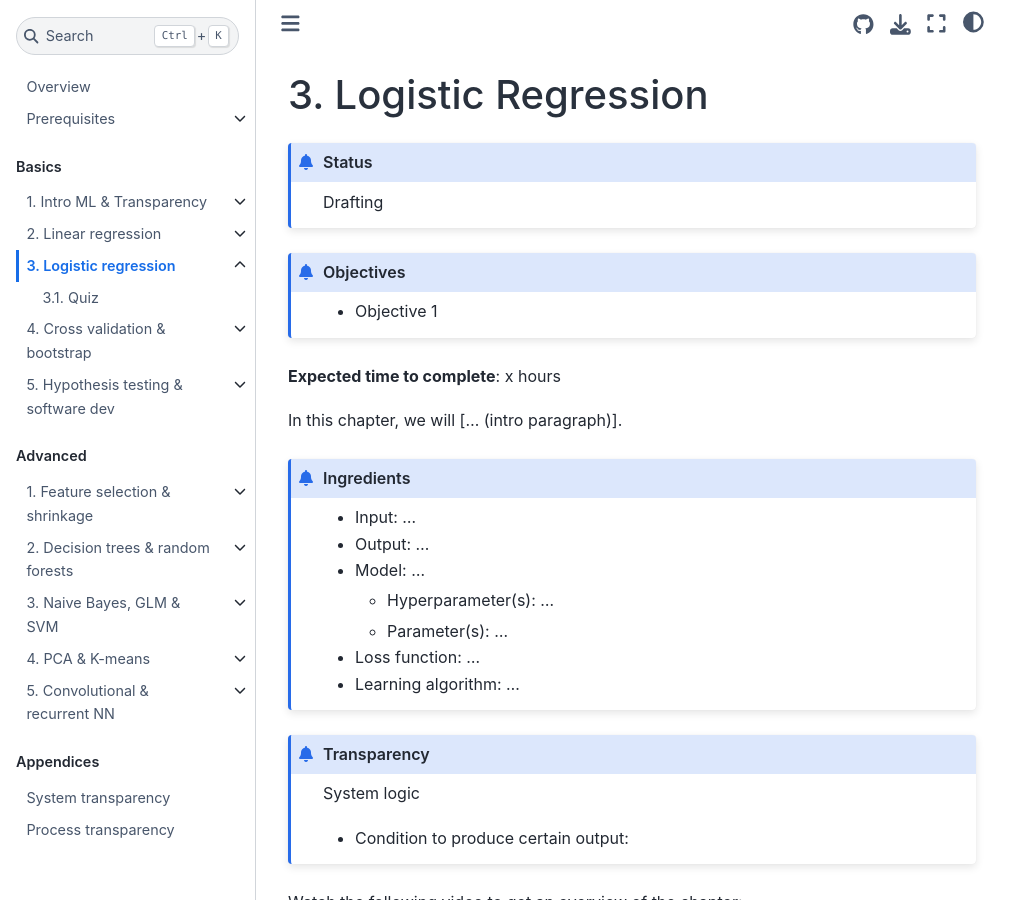
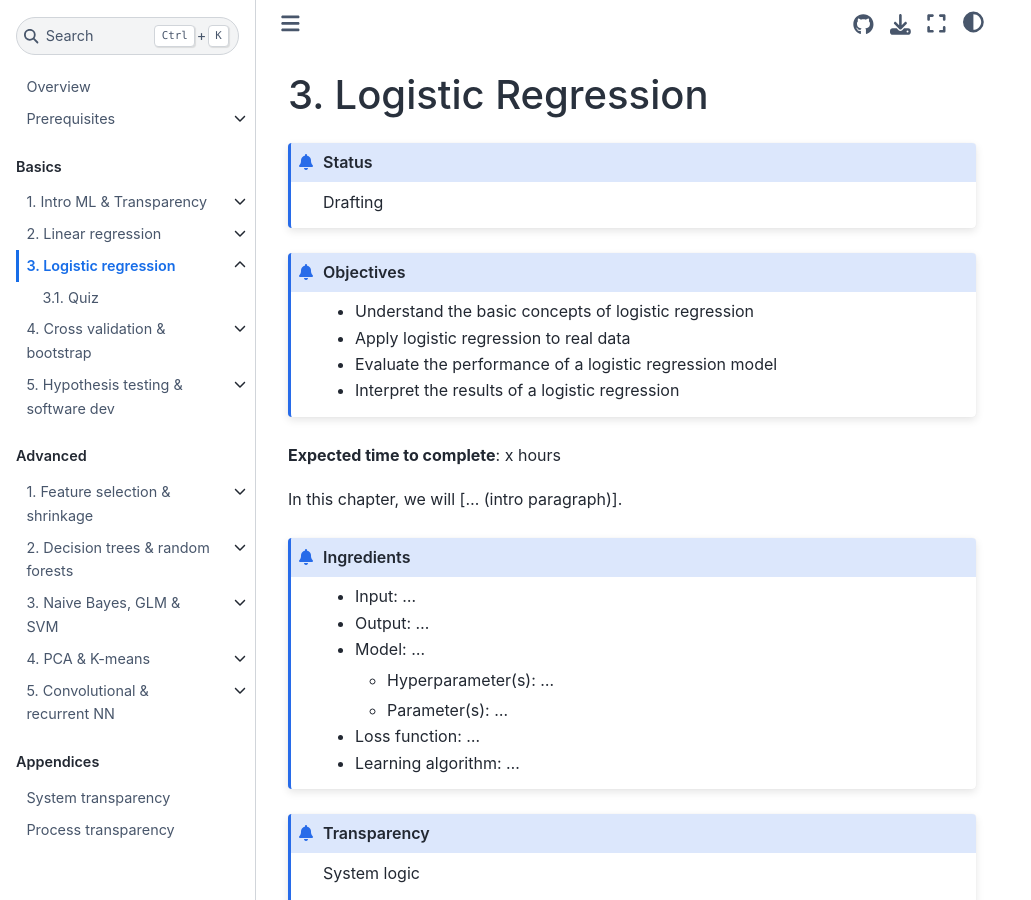
Before and after one commit to pykale/transparentML, a Jupyter Book: the page built from content/03-logistic-reg/overview.md, in a window 1280 px wide and 900 px high. Shown: the whole window, without its empty margins (0-1031 px from the left). Built offline with Jupyter Book 1.0.4 settings and Sphinx 7.4.7 and the Sphinx Book theme 1.1.4, drawn with Linux system fonts in a browser that asks for light colours; pages that are not in the unit, such as notebooks, are missing from menus.

Commit message:
merge branch

````diff
--- a/content/03-logistic-reg/overview.md
+++ b/content/03-logistic-reg/overview.md
@@ -9,7 +9,10 @@ Drafting
 ```
 
 ```{admonition} Objectives
-- Objective 1
+- Understand the basic concepts of logistic regression
+- Apply logistic regression to real data
+- Evaluate the performance of a logistic regression model
+- Interpret the results of a logistic regression
 ```
 
 **Expected time to complete**: x hours
````
